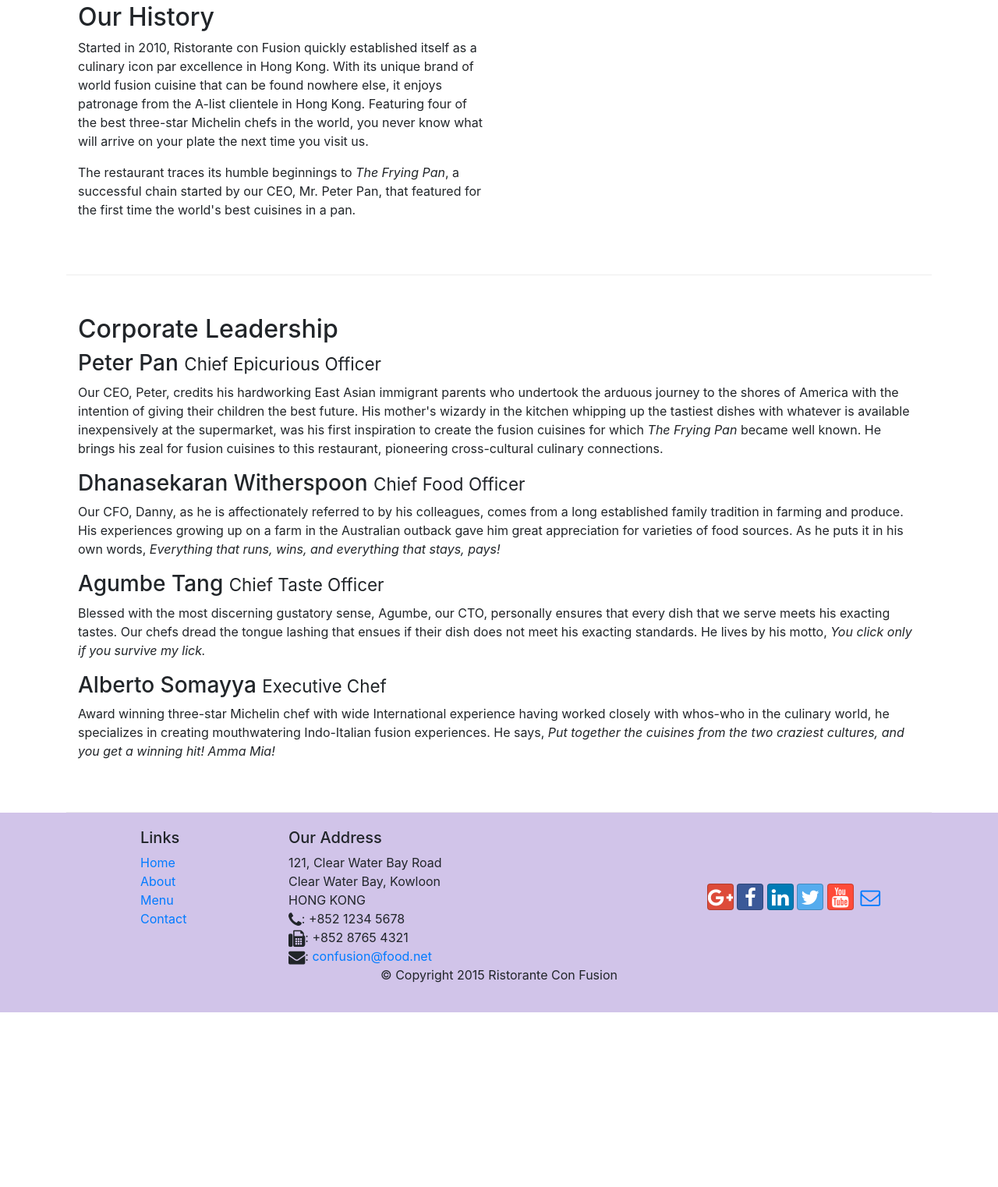
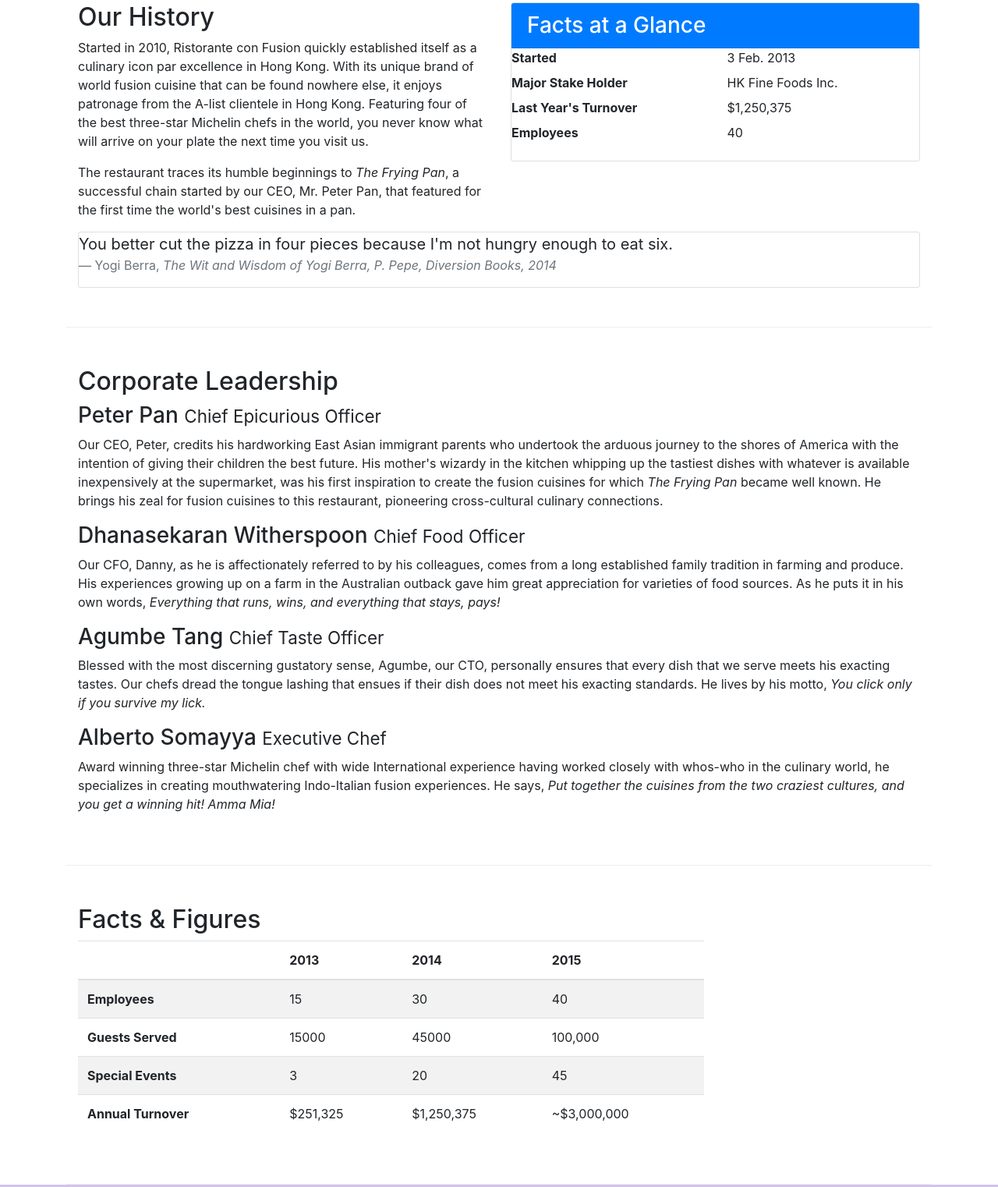
Before and after one commit to olimax1979/conFusion, a website: page aboutus.html in a window 1280 px wide. Shown: the part 488-2010 px from the top of the page at 78% size. Before the commit the page ends 1786 px from the top, so only its background shows below. Drawn offline with nearby package versions, Linux system fonts and the light colour scheme.

Commit message:
Tables and Cards

```diff
--- a/aboutus.html
+++ b/aboutus.html
@@ -64,10 +64,36 @@
                 <p>Started in 2010, Ristorante con Fusion quickly established itself as a culinary icon par excellence in Hong Kong. With its unique brand of world fusion cuisine that can be found nowhere else, it enjoys patronage from the A-list clientele in Hong Kong.  Featuring four of the best three-star Michelin chefs in the world, you never know what will arrive on your plate the next time you visit us.</p>
                 <p>The restaurant traces its humble beginnings to <em>The Frying Pan</em>, a successful chain started by our CEO, Mr. Peter Pan, that featured for the first time the world's best cuisines in a pan.</p>
             </div>
-            <div>
+        <div class="col-sm-6">
+            <div class="card">
+                <h3 class="card-header bg-primary text-white">Facts at a Glance</h3>
+                <div class="card-block">
+                      <dl class="row">
+                          <dt class="col-6">Started</dt>
+                          <dd class="col-6">3 Feb. 2013</dd>
+                          <dt class="col-6">Major Stake Holder</dt>
+                          <dd class="col-6">HK Fine Foods Inc.</dd>
+                          <dt class="col-6">Last Year's Turnover</dt>
+                          <dd class="col-6">$1,250,375</dd>
+                          <dt class="col-6">Employees</dt>
+                          <dd class="col-6">40</dd>
+                      </dl>
+                  </div>
+              </div>
+          </div>
+          <div class="col-12">
+                <div class="card card-block bg-faded">
+                    <blockquote class="blockquote">
+                        <p class="mb-0">You better cut the pizza in four pieces because
+                            I'm not hungry enough to eat six.</p>
+                        <footer class="blockquote-footer">Yogi Berra,
+                          <cite title="Source Title">The Wit and Wisdom of Yogi Berra,
+                            P. Pepe, Diversion Books, 2014</cite>
+                        </footer>
+                    </blockquote>
+                </div>
             </div>
         </div>
-
 
         <div class="row row-content">
             <div class="col-sm">
@@ -82,8 +108,53 @@
                 <p class="hidden-xs-down">Award winning three-star Michelin chef with wide International experience having worked closely with whos-who in the culinary world, he specializes in creating mouthwatering Indo-Italian fusion experiences. He says, <em>Put together the cuisines from the two craziest cultures, and you get a winning hit! Amma Mia!</em></p>
             </div>
        </div>
+       <div class="row row-content">
+             <div class="col-12 col-sm-9">
+                 <h2>Facts &amp; Figures</h2>
+                 <div class="table-responsive">
+                <table class="table table-striped">
+                <thead class="thead-inverse">
+                    <tr>
+                        <th>&nbsp;</th>
+                        <th>2013</th>
+                        <th>2014</th>
+                        <th>2015</th>
+                    </tr>
+                </thead>
+                <tbody>
+                    <tr>
+                        <th>Employees</th>
+                        <td>15</td>
+                        <td>30</td>
+                        <td>40</td>
+                    </tr>
+                    <tr>
+                        <th>Guests Served</th>
+                        <td>15000</td>
+                        <td>45000</td>
+                        <td>100,000</td>
+                    </tr>
+                    <tr>
+                        <th>Special Events</th>
+                        <td>3</td>
+                        <td>20</td>
+                        <td>45</td>
+                    </tr>
+                    <tr>
+                        <th>Annual Turnover</th>
+                        <td>$251,325</td>
+                        <td>$1,250,375</td>
+                        <td>~$3,000,000</td>
+                    </tr>
+                </tbody>
+                </table>
+                </div>
+             </div>
+             <div class="col-12 col-sm-3">
+            </div>
+        </div>
+      </div>
 
-    </div>
 
     <footer class="footer">
         <div class="container">
```
